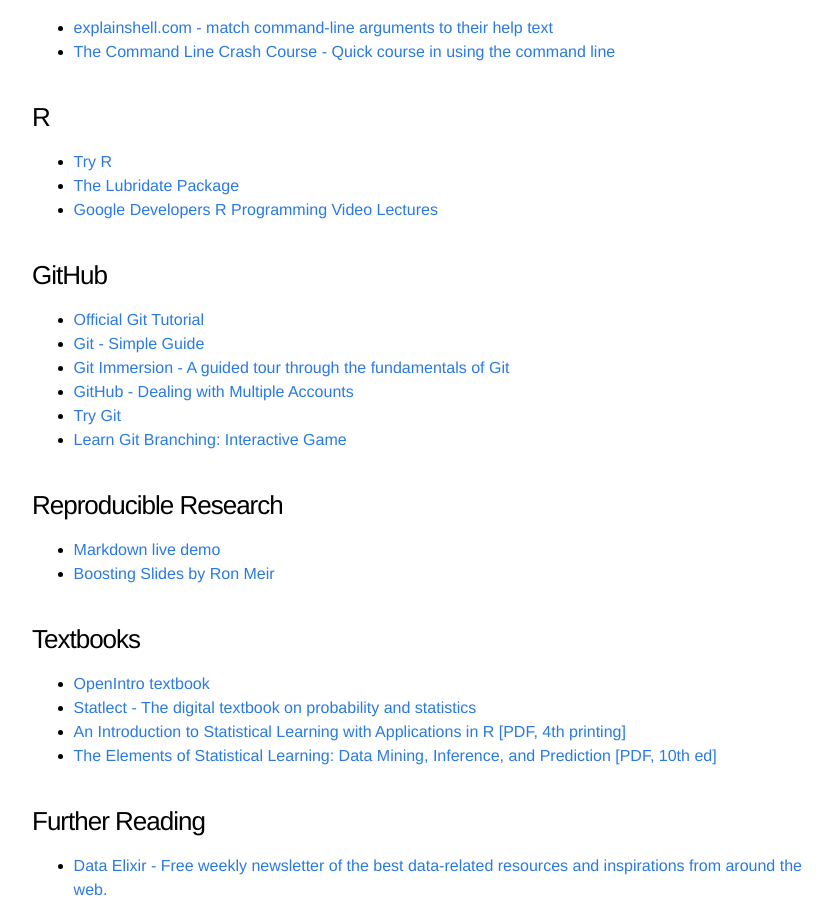
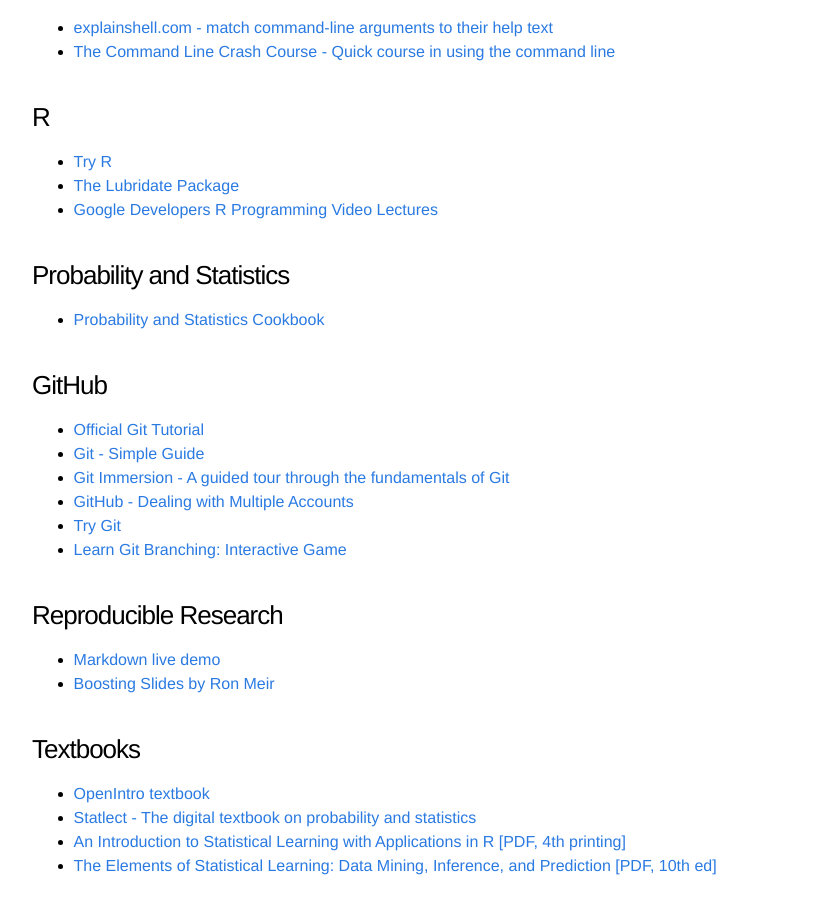
Before and after one commit to DataScienceSpecialization/DataScienceSpecialization.github.io, a Jekyll site: the page built from curated.md, in a window 1280 px wide and 900 px high, scrolled down 396 px. Shown: the whole window, without its empty margins (208-1040 px from the left). Built offline with Jekyll 4.4.1, drawn with Linux system fonts in a browser that asks for light colours.

Commit message:
modified statinf

```diff
--- a/curated.md
+++ b/curated.md
@@ -22,6 +22,9 @@
 - [The Lubridate Package](http://www.jstatsoft.org/v40/i03/paper)
 - [Google Developers R Programming Video Lectures](http://www.r-bloggers.com/google-developers-r-programming-video-lectures/)
 
+### Probability and Statistics
+
+- [Probability and Statistics Cookbook](http://matthias.vallentin.net/probability-and-statistics-cookbook/)
 
 ### GitHub
 
```
Also changed, not shown: statinf.md (+0 -1 lines).
